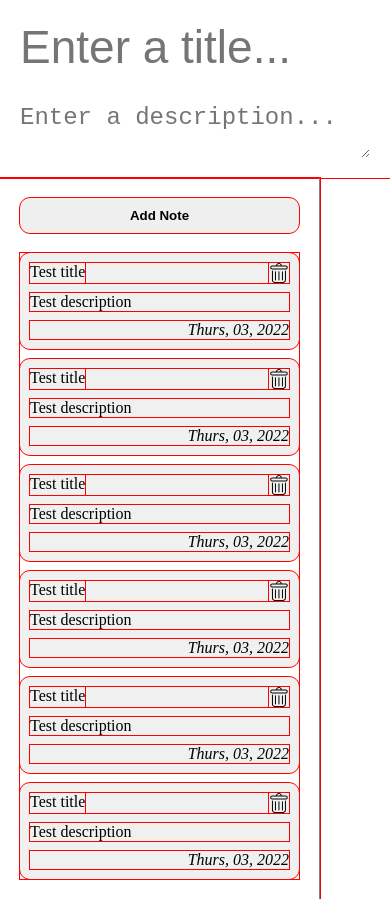
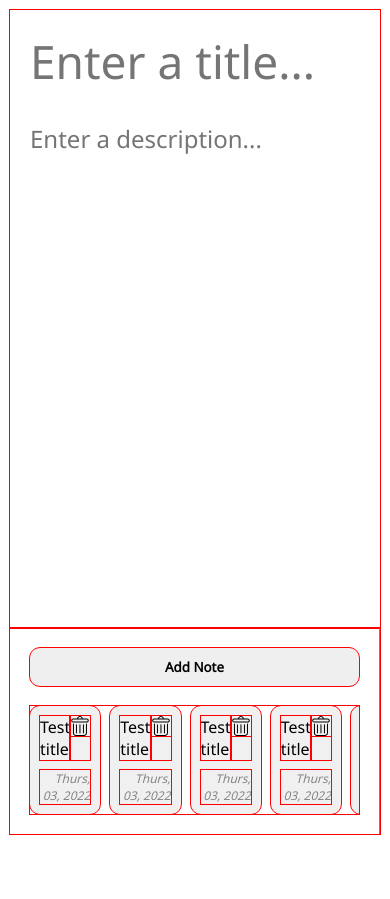
Before and after one commit to asbhogal/JavaScript-BrainPad-App, a website built with Vite: page index.html in a window 390 px wide. After the commit the page ends 844 px from the top, so only its background shows below. Built offline with nearby package versions, Linux system fonts and the light colour scheme.

Commit message:
added content structure, styling and responsive

```diff
--- a/src/styles/_components/app.scss
+++ b/src/styles/_components/app.scss
@@ -2,14 +2,15 @@
 
 .app {
   display: flex;
+  padding: 10px;
+  height: 100vh;
   &__left-section,
   &__right-section {
-    @extend .app;
+    display: flex;
     flex-direction: column;
   }
   &__left-section {
     gap: 20px;
-    width: 320px;
     padding: 20px;
     border-right: 0.5px solid grey;
     &__button {
@@ -26,10 +27,11 @@
     }
     &__notes-list {
       display: flex;
-      flex-direction: column;
       gap: 10px;
       &__note-item {
         @extend .app__left-section__notes-list;
+        flex-direction: column;
+        flex: 1 1 0;
         background-color: #f0f0f0;
         border-radius: 10px;
         cursor: pointer;
@@ -47,6 +49,8 @@
           }
         }
         &__date {
+          color: #848484;
+          font-size: 12px;
           text-align: right;
           font-style: italic;
         }
@@ -60,6 +64,7 @@
       flex-direction: column;
       gap: 30px;
       padding: 20px;
+      height: 100%;
       &__title,
       &__description {
         outline: none;
@@ -71,6 +76,10 @@
       &__description {
         font-size: 24px;
       }
+      &__description {
+        height: 100%;
+        resize: none;
+      }
     }
   }
 }
--- a/src/styles/_partials/_responsive.scss
+++ b/src/styles/_partials/_responsive.scss
@@ -1,5 +1,28 @@
-@media only screen and (width <= 768px) {
+@media only screen and (width <= 956px) {
   .app {
     flex-direction: column-reverse;
+    &__left-section {
+      width: 100%;
+      &__notes-list {
+        flex-direction: row;
+        overflow-x: scroll;
+        &__note-item {
+          &__snippet {
+            display: none;
+          }
+        }
+      }
+    }
   }
 }
+
+@media only screen and (width >= 957px) {
+  .app {
+    &__left-section {
+      width: 320px;
+      &__notes-list {
+        flex-direction: column;
+      }
+    }
+  }
+}
--- /dev/null
+++ b/src/styles/_partials/_typography.scss
@@ -0,0 +1,5 @@
+@import url("https://fonts.googleapis.com/css2?family=Noto+Sans:wght@200;300;400&display=swap");
+
+* {
+  font-family: "Noto Sans", sans-serif;
+}
--- a/src/styles/index.scss
+++ b/src/styles/index.scss
@@ -1,5 +1,6 @@
 @use "./_partials/globals" as *;
 @use "./_partials/responsive" as *;
+@use "./_partials/typography" as *;
 @use "./_partials/variables" as *;
 
 @use "./_components/app.scss" as *;
```
